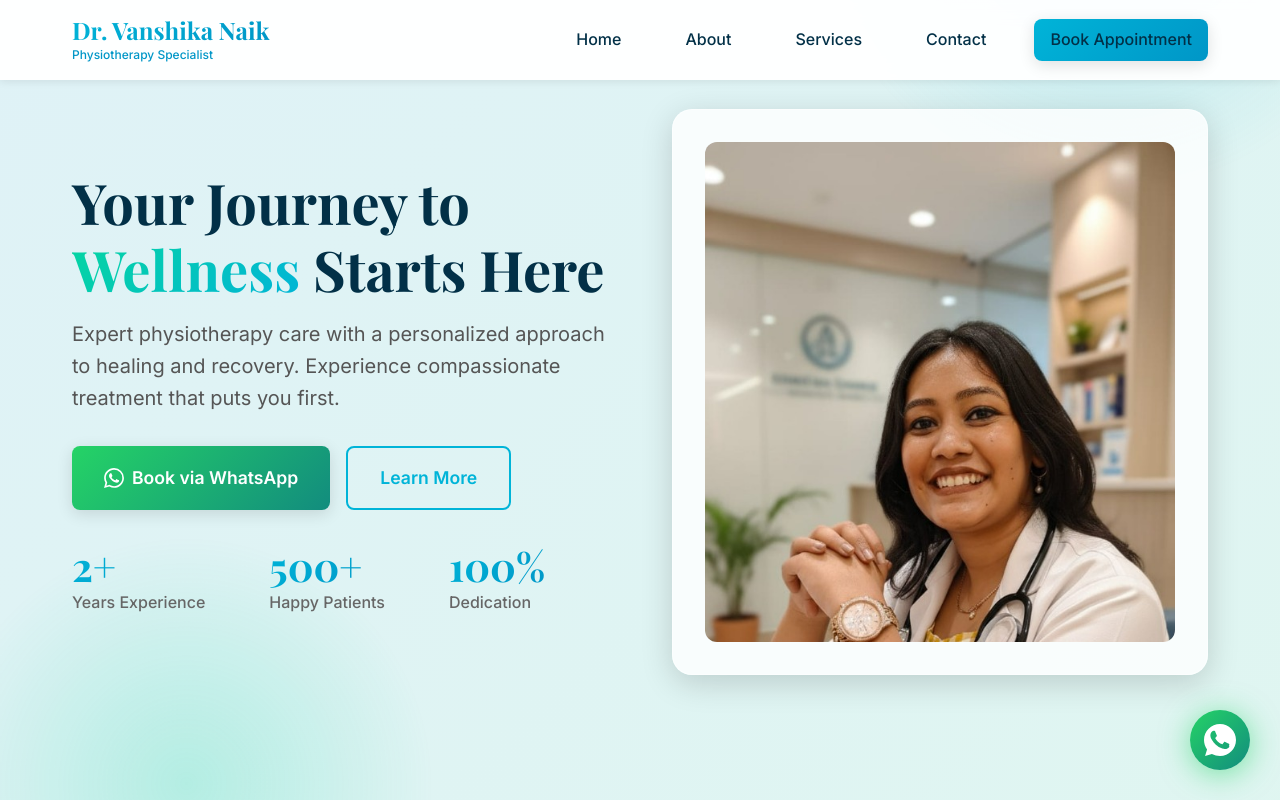
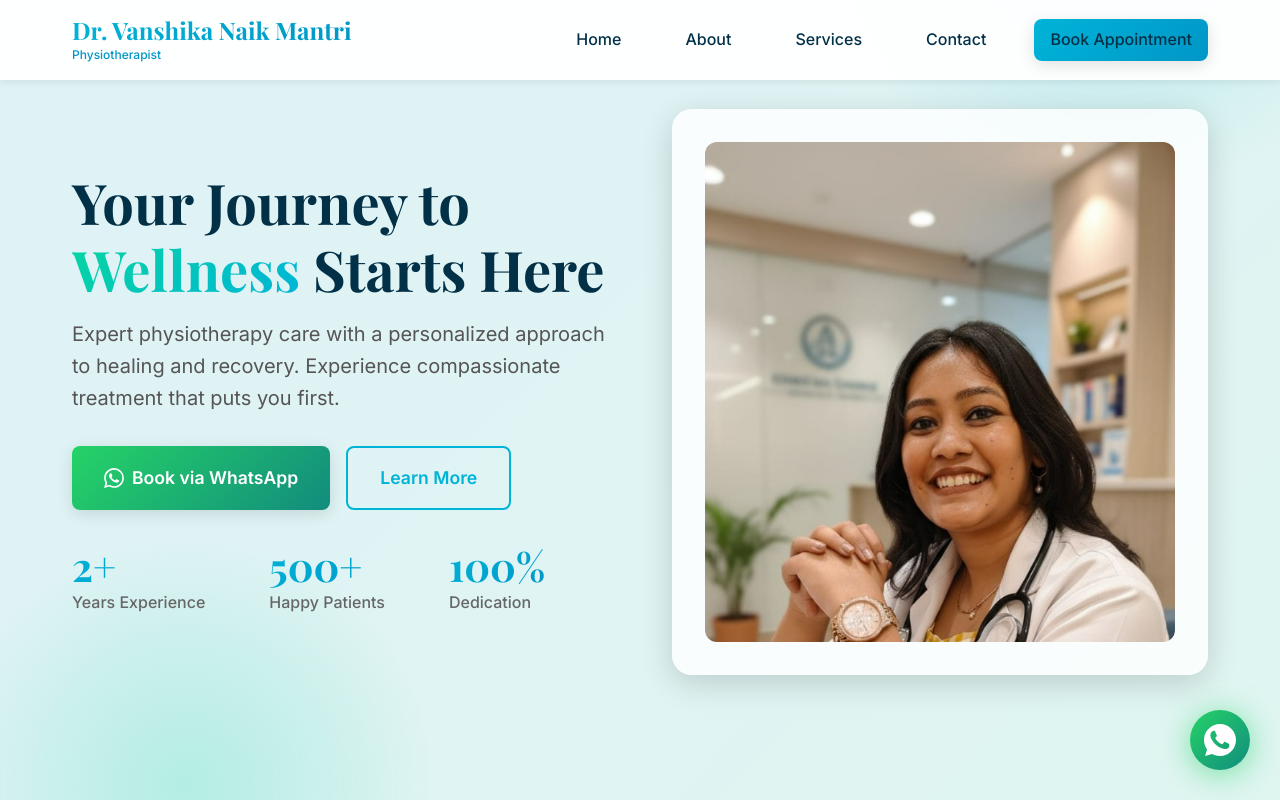
Before and after one commit to mantrishreyas2712-wq/dr-vanshika-physio, a plain HTML site: page index.html in a window 1280 px wide. Shown: the top 800 px of the page. Drawn offline with nearby package versions, Linux system fonts and the light colour scheme.

Commit message:
Update content: Name, Title, Contact Info

```diff
--- a/app.js
+++ b/app.js
@@ -74,7 +74,7 @@ document.addEventListener('DOMContentLoaded', function () {
 
             // Encode message
             const encodedMessage = encodeURIComponent(message);
-            const whatsappNumber = '919876543210';
+            const whatsappNumber = '919993521601';
 
             // Open WhatsApp
             const whatsappUrl = `https://wa.me/${whatsappNumber}?text=${encodedMessage}`;
--- a/index.html
+++ b/index.html
@@ -4,9 +4,9 @@
 <head>
     <meta charset="UTF-8">
     <meta name="viewport" content="width=device-width, initial-scale=1.0">
-    <title>Dr. Vanshika Naik - Physiotherapy Specialist | Hadapsar, Pune</title>
+    <title>Dr. Vanshika Naik Mantri - Physiotherapist | Hadapsar, Pune</title>
     <meta name="description"
-        content="Expert physiotherapy services by Dr. Vanshika Naik in Hadapsar, Pune. Book your appointment online for personalized treatment and recovery.">
+        content="Expert physiotherapy services by Dr. Vanshika Naik Mantri in Hadapsar, Pune. Book your appointment online for personalized treatment and recovery.">
     <link rel="preconnect" href="https://fonts.googleapis.com">
     <link rel="preconnect" href="https://fonts.gstatic.com" crossorigin>
     <link
@@ -29,8 +29,8 @@
     <nav class="navbar">
         <div class="container">
             <div class="nav-brand">
-                <h1>Dr. Vanshika Naik</h1>
-                <p class="nav-subtitle">Physiotherapy Specialist</p>
+                <h1>Dr. Vanshika Naik Mantri</h1>
+                <p class="nav-subtitle">Physiotherapist</p>
             </div>
             <ul class="nav-menu">
                 <li><a href="#home">Home</a></li>
@@ -84,7 +84,7 @@
             </div>
             <div class="hero-image">
                 <div class="image-card">
-                    <img src="vanshika.jpg" alt="Dr. Vanshika Naik - Physiotherapy Specialist" class="doctor-image">
+                    <img src="vanshika.jpg" alt="Dr. Vanshika Naik Mantri - Physiotherapist" class="doctor-image">
                 </div>
             </div>
         </div>
@@ -240,7 +240,7 @@
                         </div>
                         <div class="form-group">
                             <label for="phone">Phone Number *</label>
-                            <input type="tel" id="phone" name="phone" required placeholder="+91 98765 43210">
+                            <input type="tel" id="phone" name="phone" required placeholder="+91 99935 21601">
                         </div>
                         <div class="form-row">
                             <div class="form-group">
@@ -305,12 +305,12 @@
                 <div class="contact-card">
                     <div class="contact-icon">📧</div>
                     <h3>Email</h3>
-                    <p>info@drvanshikanaik.com</p>
+                    <p>drvanshikanaik@gmail.com</p>
                 </div>
                 <div class="contact-card">
                     <div class="contact-icon">📱</div>
                     <h3>Phone / WhatsApp</h3>
-                    <p><a href="tel:+919876543210">+91 98765 43210</a></p>
+                    <p><a href="tel:+919993521601">+91 99935 21601</a></p>
                 </div>
                 <div class="contact-card">
                     <div class="contact-icon">📍</div>
@@ -326,7 +326,7 @@
         <div class="container">
             <div class="footer-content">
                 <div class="footer-section">
-                    <h3>Dr. Vanshika Naik</h3>
+                    <h3>Dr. Vanshika Naik Mantri</h3>
                     <p>Dedicated to providing exceptional physiotherapy care with compassion and expertise.</p>
                 </div>
                 <div class="footer-section">
@@ -344,7 +344,7 @@
                 </div>
             </div>
             <div class="footer-bottom">
-                <p>&copy; 2026 Dr. Vanshika Naik. All rights reserved.</p>
+                <p>&copy; 2026 Dr. Vanshika Naik Mantri. All rights reserved.</p>
             </div>
         </div>
     </footer>
```
